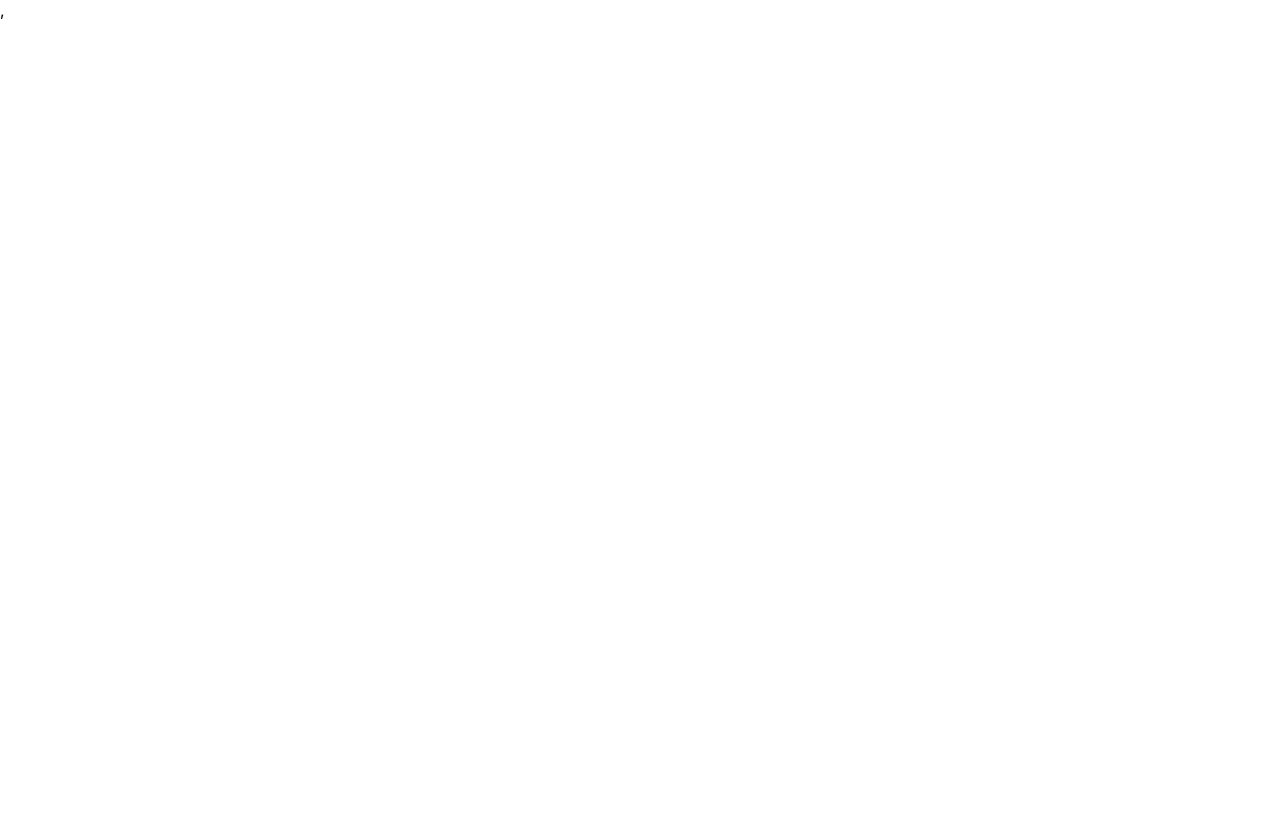
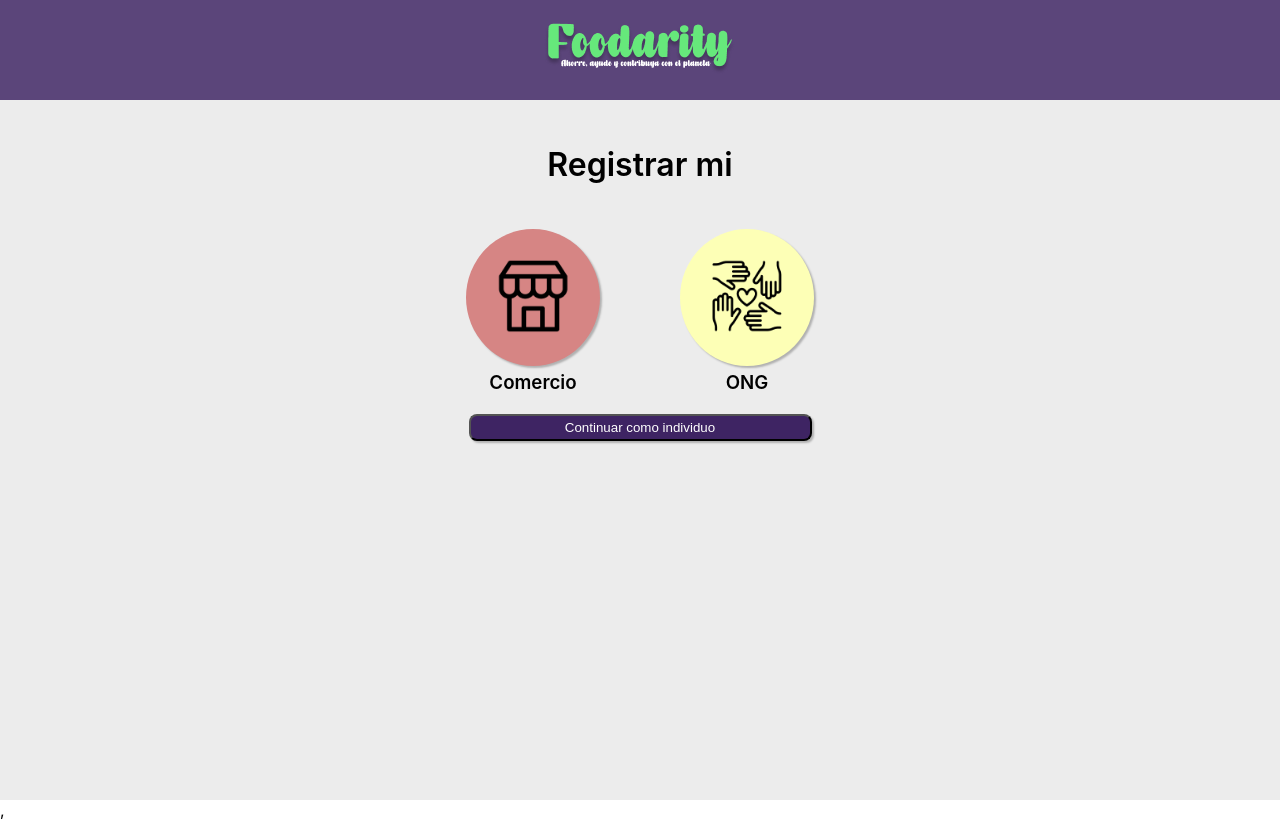
Before and after one commit to martin-chaparro/foodarity-app, a React (Create React App) app in the folder frontend/: page /rollselector in a window 1280 px wide. Before the commit this address had no page. Built offline with nearby package versions, Linux system fonts and the light colour scheme.

Commit message:
feat:landing-rollselector-changes

```diff
--- a/frontend/src/App.js
+++ b/frontend/src/App.js
@@ -3,6 +3,7 @@ import { Routes, Route, BrowserRouter } from 'react-router-dom';
 import { React } from 'react';
 import Login from './Pages/Loggin/Login';
 import Landing from './Pages/LandingPage/Landing';
+import RollSelector from './Pages/Rollselector/RollSelector.';
 
 function App() {
   return (
@@ -10,6 +11,7 @@ function App() {
       <Routes>
         <Route path="/login" element={<Login />} />
         <Route path="/" element={<Landing />} />
+        <Route path="/rollselector" element={<RollSelector />} />
       </Routes>
       ,
     </BrowserRouter>
--- a/frontend/src/Pages/LandingPage/Footer.module.css
+++ b/frontend/src/Pages/LandingPage/Footer.module.css
@@ -1,3 +1,6 @@
 .footer {
   text-align: center;
+  color: white;
+  font-size: 1em;
+  background-color: #3e2463;
 }
--- a/frontend/src/Pages/LandingPage/Header.jsx
+++ b/frontend/src/Pages/LandingPage/Header.jsx
@@ -1,13 +1,11 @@
 import React from 'react';
 import styles from './Header.module.css';
-import logo from '../../assets/Mobil-header.png';
-import logo1 from '../../assets/Mobil-header1.png';
+import logo from '../../assets/Mobil-Full-Header-Logo.png';
 
 export default function Header() {
   return (
     <header className={styles.header}>
-      <img src={logo} alt="" />
-      <img src={logo1} alt="" />
+      <img className={styles.imgheader} src={logo} alt="logo" />
     </header>
   );
 }
--- a/frontend/src/Pages/LandingPage/Header.module.css
+++ b/frontend/src/Pages/LandingPage/Header.module.css
@@ -1,9 +1,6 @@
 .header {
   text-align: center;
-  background-color: red;
+  background-color: #5b457a;
+  padding-top: 23px;
+  padding-bottom: 21px;
 }
-
-img {
-  display: block;
-  margin: auto;
-}
--- a/frontend/src/Pages/LandingPage/Landing.jsx
+++ b/frontend/src/Pages/LandingPage/Landing.jsx
@@ -1,4 +1,5 @@
 import React from 'react';
+// import Button from '@mui/material/Button';
 import Header from './Header';
 import Footer from './Footer';
 import styles from './Landing.module.css';
@@ -12,17 +13,23 @@ export default function Landing() {
       <div className={styles.content}>
         <div className={styles.btncontent}>
           <div>
-            <button type="submit">Registrarse</button>
+            <button className={styles.btnreg} type="submit">
+              Registrarse
+            </button>
           </div>
           <div>
-            <button type="submit">Ingresar</button>
+            <button className={styles.btningresar} type="submit">
+              Ingresar
+            </button>
           </div>
         </div>
         <div>
-          <img src={logoLanding} alt="logo" />
+          <img className={styles.imglogolanding} src={logoLanding} alt="logo" />
         </div>
         <div>
-          <button type="submit">Continuar</button>
+          <button className={styles.btncontinuar} type="submit">
+            Continuar
+          </button>
         </div>
       </div>
       <Footer />
--- a/frontend/src/Pages/LandingPage/Landing.module.css
+++ b/frontend/src/Pages/LandingPage/Landing.module.css
@@ -8,9 +8,45 @@
   display: flex;
   flex-direction: column;
   height: 100vh;
+  background-color: #3e2463;
 }
 
 .btncontent {
   display: flex;
   justify-content: space-around;
 }
+
+.btningresar {
+  background-color: #fdffb6;
+  width: 95px;
+  padding-top: 3px;
+  padding-bottom: 3px;
+  border-radius: 5px;
+  cursor: pointer;
+  margin-left: 25px;
+  margin-top: 40px;
+}
+
+.btnreg {
+  background-color: #d68584;
+  width: 95px;
+  padding-top: 3px;
+  padding-bottom: 3px;
+  border-radius: 5px;
+  margin-top: 40px;
+  cursor: pointer;
+}
+
+.btncontinuar {
+  background-color: #ffffff;
+  width: 95px;
+  padding-top: 3px;
+  padding-bottom: 3px;
+  border-radius: 5px;
+  cursor: pointer;
+  margin-bottom: 20px;
+}
+
+.imglogolanding {
+  max-height: 350px;
+}
--- a/frontend/src/Pages/Rollselector/RollSelector..jsx
+++ b/frontend/src/Pages/Rollselector/RollSelector..jsx
@@ -0,0 +1,33 @@
+import React from 'react';
+import Header from '../LandingPage/Header';
+import imgcomercio from '../../assets/Mask-Group.png';
+import imgong from '../../assets/caridad-1.png';
+import styles from './RollSelector.module.css';
+
+export default function RollSelector() {
+  return (
+    <div className={styles.rollselector}>
+      <Header />
+      <h1>Registrar mi</h1>
+      <div className={styles.content}>
+        <div className={styles.commercecontent}>
+          <button className={styles.btncomerce} type="submit">
+            {' '}
+            <img src={imgcomercio} width="74px" height="74" alt="comercio" />
+          </button>
+
+          <h3>Comercio</h3>
+        </div>
+        <div className={styles.ongcontent}>
+          <button className={styles.btnong} type="submit">
+            <img src={imgong} width="74px" height="74" alt="ong" />
+          </button>
+          <h3>ONG</h3>
+        </div>
+      </div>
+      <button className={styles.btn} type="submit">
+        Continuar como individuo
+      </button>
+    </div>
+  );
+}
--- a/frontend/src/Pages/Rollselector/RollSelector.module.css
+++ b/frontend/src/Pages/Rollselector/RollSelector.module.css
@@ -0,0 +1,106 @@
+.rollselector {
+  height: 100vh;
+  background-color: #ffffff;
+  background-color: #ececec;
+}
+
+h1 {
+  text-align: center;
+  font-weight: 600;
+  margin-bottom: 5px;
+  margin-top: 8px;
+}
+
+h3 {
+  text-align: center;
+  margin-top: 5px;
+  margin-bottom: 15px;
+  font-weight: 600;
+}
+
+.content {
+  display: flex;
+  flex-direction: column;
+  justify-content: center;
+  background-color: #ffffff;
+  background-color: #ececec;
+}
+
+.commercecontent {
+  margin: auto;
+  margin-top: 15px;
+}
+
+.ongcontent {
+  margin: auto;
+  margin-top: 20px;
+}
+
+.btn {
+  display: block;
+  margin-top: 30px;
+  background-color: #3e2463;
+  color: white;
+  margin: auto;
+  padding-left: 55px;
+  padding-right: 55px;
+  padding-top: 4px;
+  padding-bottom: 4px;
+  border-radius: 8px;
+  cursor: pointer;
+  box-shadow: 2px 2px 2px rgba(0, 0, 0, 0.25);
+}
+
+.btncomerce {
+  padding: 40px;
+  border-radius: 100%;
+  background-color: #d68584;
+  border: none;
+  cursor: pointer;
+  box-shadow: 2px 2px 2px rgba(0, 0, 0, 0.25);
+}
+
+.btnong {
+  padding: 40px;
+  border-radius: 100%;
+  background-color: #fdffb6;
+  border: none;
+  cursor: pointer;
+  box-shadow: 2px 2px 2px rgba(0, 0, 0, 0.25);
+}
+
+@media screen and (min-width: 576px) {
+  .content {
+    display: flex;
+    flex-direction: row;
+  }
+
+  .commercecontent {
+    margin-right: 80px;
+    margin-top: 40px;
+  }
+
+  .ongcontent {
+    margin-left: 0;
+    margin-top: 40px;
+  }
+
+  h1 {
+    margin-top: 45px;
+  }
+
+  .btn {
+    width: 343px;
+    margin-top: 5px;
+    padding-top: 4px;
+    padding-bottom: 4px;
+  }
+
+  .btncomerce {
+    padding: 30px;
+  }
+
+  .btnong {
+    padding: 30px;
+  }
+}
```
